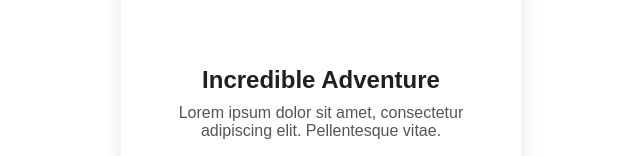
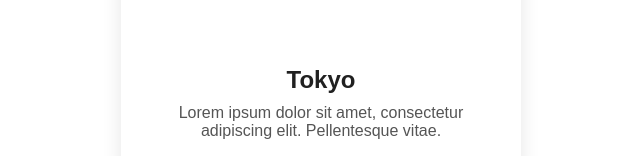
Before and after one commit to hyperst8/unfold-test, a Next.js app: page /animate-transitions in a window 1280 px wide. Shown: the part 333-489 px from the top of the page, without its empty margins (319-959 px from the left). Built offline with nearby package versions, Linux system fonts and the light colour scheme.

Commit message:
change title

```diff
--- a/src/app/animate-transitions/page.tsx
+++ b/src/app/animate-transitions/page.tsx
@@ -13,7 +13,7 @@ const AnimatePage = () => {
       <div>
         <AnimatedCard
           imageUrl="https://chopsticksontheloose.com/wp-content/uploads/2023/08/ce0d98f97cb947559ba1af37f059ee86-jpg.webp"
-          title="Incredible Adventure"
+          title="Tokyo"
           text="Lorem ipsum dolor sit amet, consectetur adipiscing elit. Pellentesque vitae."
           authorName="John Doe"
         />
```
